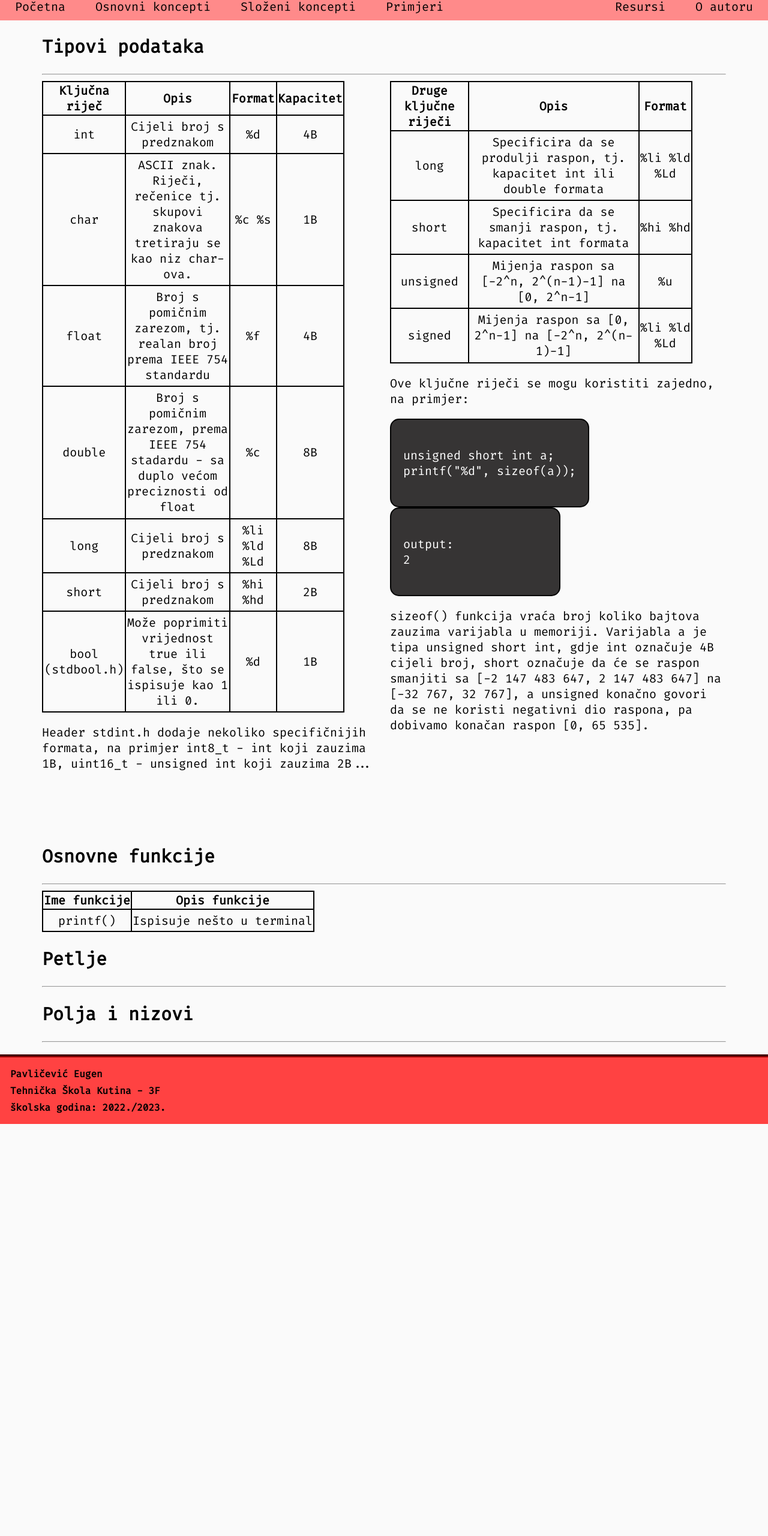
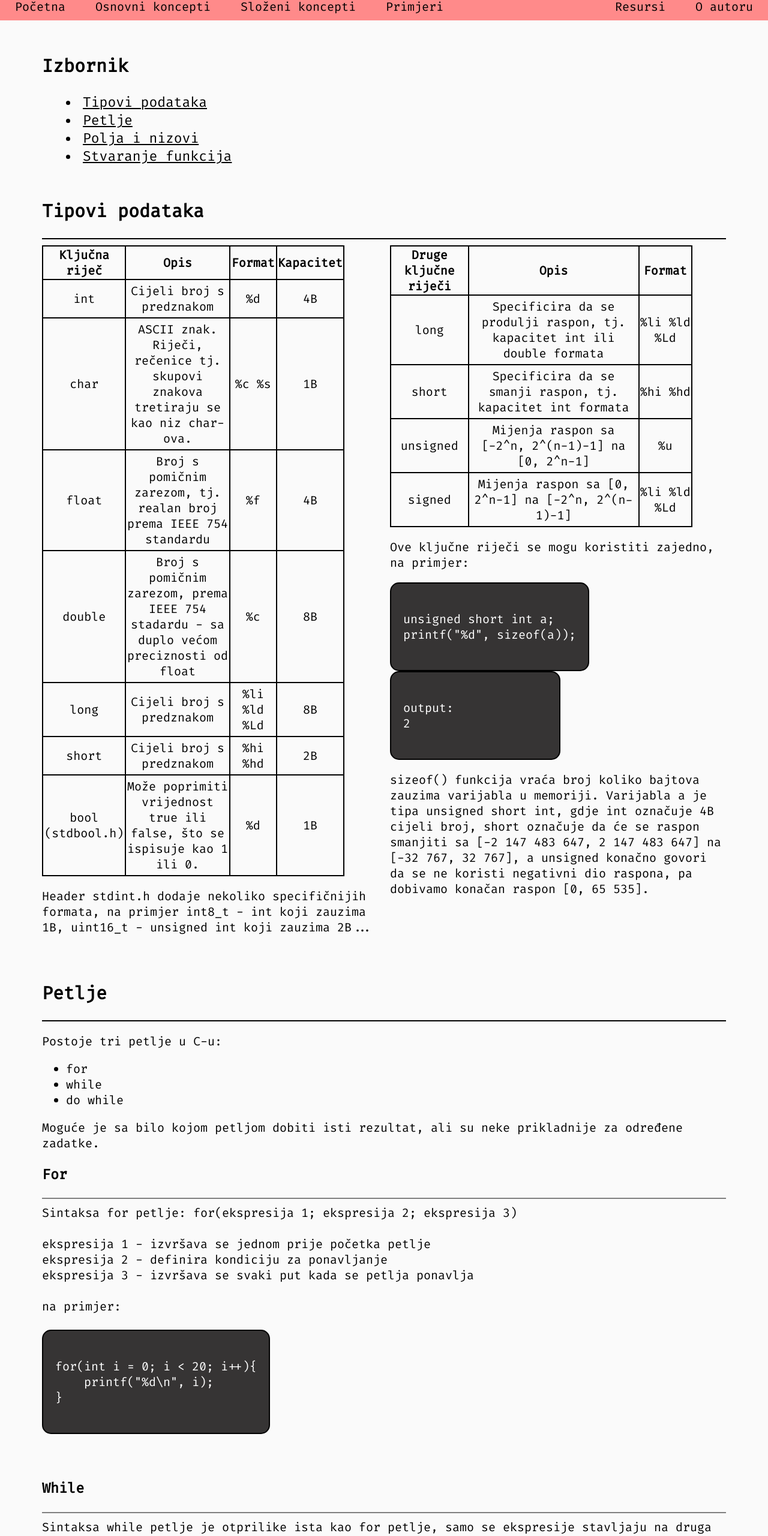
Before and after one commit to Eugen-str/Eugen-str.github.io, a plain HTML site: page stranice/osnove.html in a window 1280 px wide. Shown: the part 119-2680 px from the top of the page at 60% size. Before the commit the page ends 1993 px from the top, so only its background shows below. Drawn offline with Linux system fonts and the light colour scheme.

Commit message:
Dopunjeno osnove.html

```diff
--- a/css/ostalo.css
+++ b/css/ostalo.css
@@ -6,6 +6,17 @@ body{
 
 * {
     font-family: "Fira Code";
+}
+
+h2{
+    padding-top: 4dvh;
+}
+
+hr{
+    border: 1px solid black;
+}
+.manji{
+    border: 1px solid gray;
 }
 
 .zaglavlje{
--- a/stranice/osnove.html
+++ b/stranice/osnove.html
@@ -20,8 +20,14 @@
         </div>
 
         <div class="centar">
-            <h2>Tipovi podataka</h2>
-            <hr>
+            <h2>Izbornik</h2>
+            <ul class="lista">
+                <li><a href="#tipovi">Tipovi podataka</a></li>
+                <li><a href="#petlje">Petlje</a></li>
+                <li><a href="#polja">Polja i nizovi</a></li>
+                <li><a href="#funkcije">Stvaranje funkcija</a></li>
+            </ul>
+            <h2 id="tipovi">Tipovi podataka</h2> <hr>
             <div class="polovi">
                 <div class="lijevo" style="width: 50%;">
                     <table style="width: 90%;">
@@ -122,23 +128,69 @@ output:
                     </p>
                 </div>
             </div>
-            <br><br><br>
-            <h2>Osnovne funkcije</h2>
-            <hr>
-            <table>
-                <tr>
-                    <th>Ime funkcije</th>
-                    <th>Opis funkcije</th>
-                </tr>
-                <tr>
-                    <td>printf()</td>
-                    <td>Ispisuje nešto u terminal</td>
-                </tr>
-            </table>
-            <h2>Petlje</h2>
-            <hr>
-            <h2>Polja i nizovi</h2>
-            <hr>
+            <h2 id="petlje">Petlje</h2><hr>
+            <div>
+                <p>
+                    Postoje tri petlje u C-u:
+                    <ul>
+                        <li>for</li>
+                        <li>while</li>
+                        <li>do while</li>
+                    </ul>
+                    Moguće je sa bilo kojom petljom dobiti isti rezultat, ali su neke prikladnije za određene zadatke.
+                    <h3>For</h3> <hr class="manji">
+                    Sintaksa for petlje: for(ekspresija 1; ekspresija 2; ekspresija 3) <br><br>
+                    ekspresija 1 - izvršava se jednom prije početka petlje <br>
+                    ekspresija 2 - definira kondiciju za ponavljanje <br>
+                    ekspresija 3 - izvršava se svaki put kada se petlja ponavlja
+                    <br><br>
+                    na primjer:
+                    <br><br>
+                    <div class="c">
+for(int i = 0; i &lt; 20; i++){
+    printf("%d\n", i);
+}
+                    </div>
+                    <br><br><br>
+                    <h3>While</h3> <hr class="manji">
+
+                    Sintaksa while petlje je otprilike ista kao for petlje, samo se ekspresije stavljaju na druga mjesta.
+                    <br><br>
+                    while(ekspresija) <br>
+                    Ekspresija unutar zagrada je ista stvar kao i druga ekspresija for petlje, petlja će se ponavljati sve dok je istinita.
+                    <br><br>
+                    prošli primjer napravljen s while petljom:
+                    <br><br>
+                    <div class="c">
+int i = 0;
+while(i &lt; 20){
+    printf("%d\n", i);
+    i++;
+}
+                    </div>
+                    <br><br><br>
+                    <h3>Do-While</h3> <hr class="manji">
+                    Do/while petlja je varijanta while petlje. Ova petlja će izvršiti blok koda jednom prije
+                    provjere je li uvjet istinit, a zatim će ponavljati petlju sve dok je uvjet istinit.
+                    <br>
+                    Često se koristi u provjeri unosa, kada želimo ponavljati unos sve dok ne zadovoljava uvjete.
+                    U tom je slučaju do-while petlja prikladnija jer smo sigurni da će se izvršiti barem jednom.
+                    <br><br>
+                    primjer:
+                    <br><br>
+                    <div class="c">
+int a;
+printf("Unesi broj manji od 6 i veći od 0.\n");
+do{
+    scanf("%d", &a);
+    if(a &lt; 0 || a &gt; 5)
+        printf("Pogrešan unos.\n");
+}while(a &lt; 0 || a &gt; 5);
+                    </div>
+                </p>
+            </div>
+            <h2 id="polja">Polja i nizovi</h2> <hr>
+            <h2 id="funkcije">Stvaranje funkcija</h2> <hr>
         </div>
 
         <div class="podnozje">
```
Also changed, not shown: stranice/slozeno.html (+6 -12 lines).
